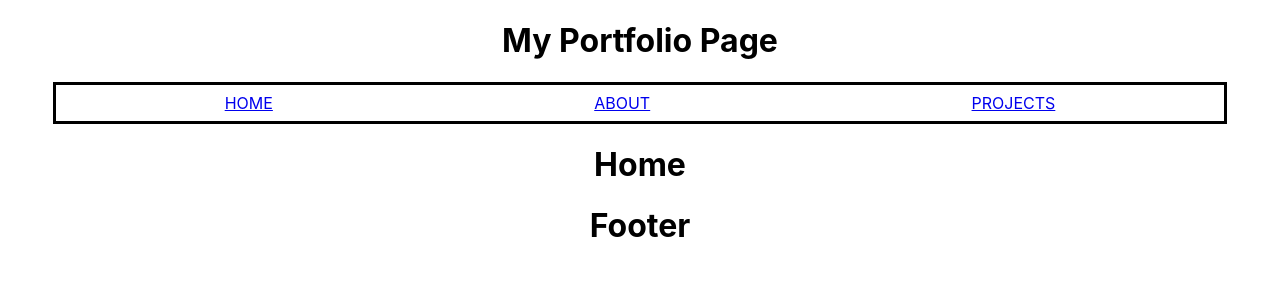
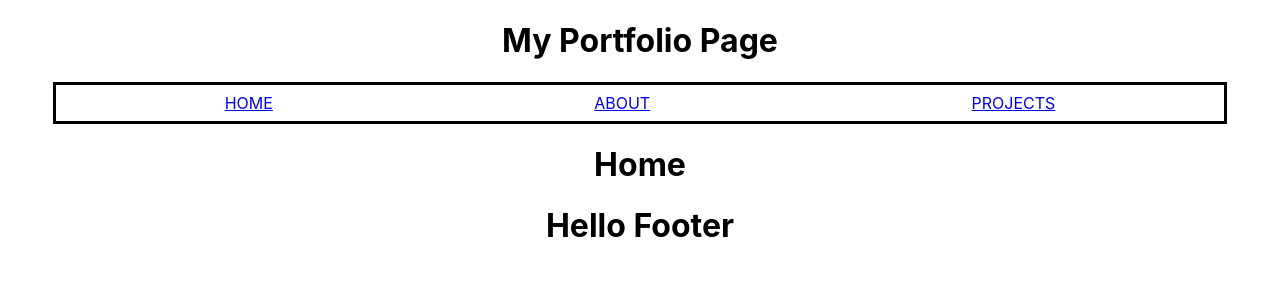
Before and after one commit to Smlcrp/portfolio-frontend, a React (Create React App) app: page / in a window 1280 px wide. Shown: the top 300 px of the page. Built offline with nearby package versions, Linux system fonts and the light colour scheme.

Commit message:
fixed images and trying to fix footer

```diff
--- a/package.json
+++ b/package.json
@@ -6,11 +6,13 @@
     "@testing-library/jest-dom": "^5.16.2",
     "@testing-library/react": "^12.1.3",
     "@testing-library/user-event": "^13.5.0",
+    "mdb-react-ui-kit": "^2.4.0",
     "react": "^17.0.2",
     "react-dom": "^17.0.2",
     "react-router": "^6.2.2",
     "react-router-dom": "^6.2.2",
     "react-scripts": "5.0.0",
+    "simple-react-footer": "^1.0.2",
     "web-vitals": "^2.1.4"
   },
   "scripts": {
--- a/src/components/Footer.js
+++ b/src/components/Footer.js
@@ -1,5 +1,8 @@
 function Footer(props) {
-    return <h1>Footer</h1>;
+
+    return (
+        <h1>Hello Footer</h1>
+    )
 }
 
 
```
Also changed, not shown: 1 other file (tests, documents, lock files or other folders).
